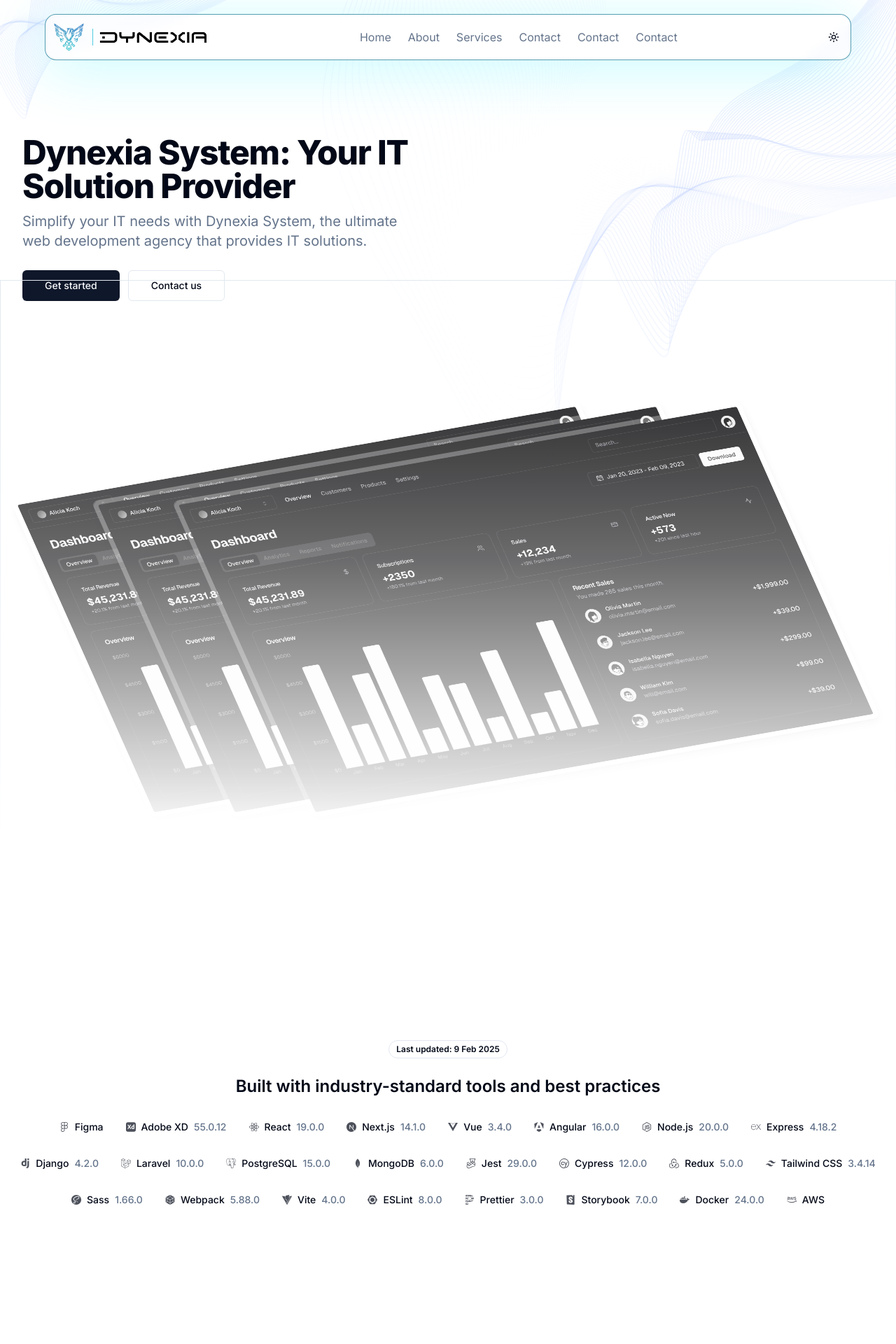
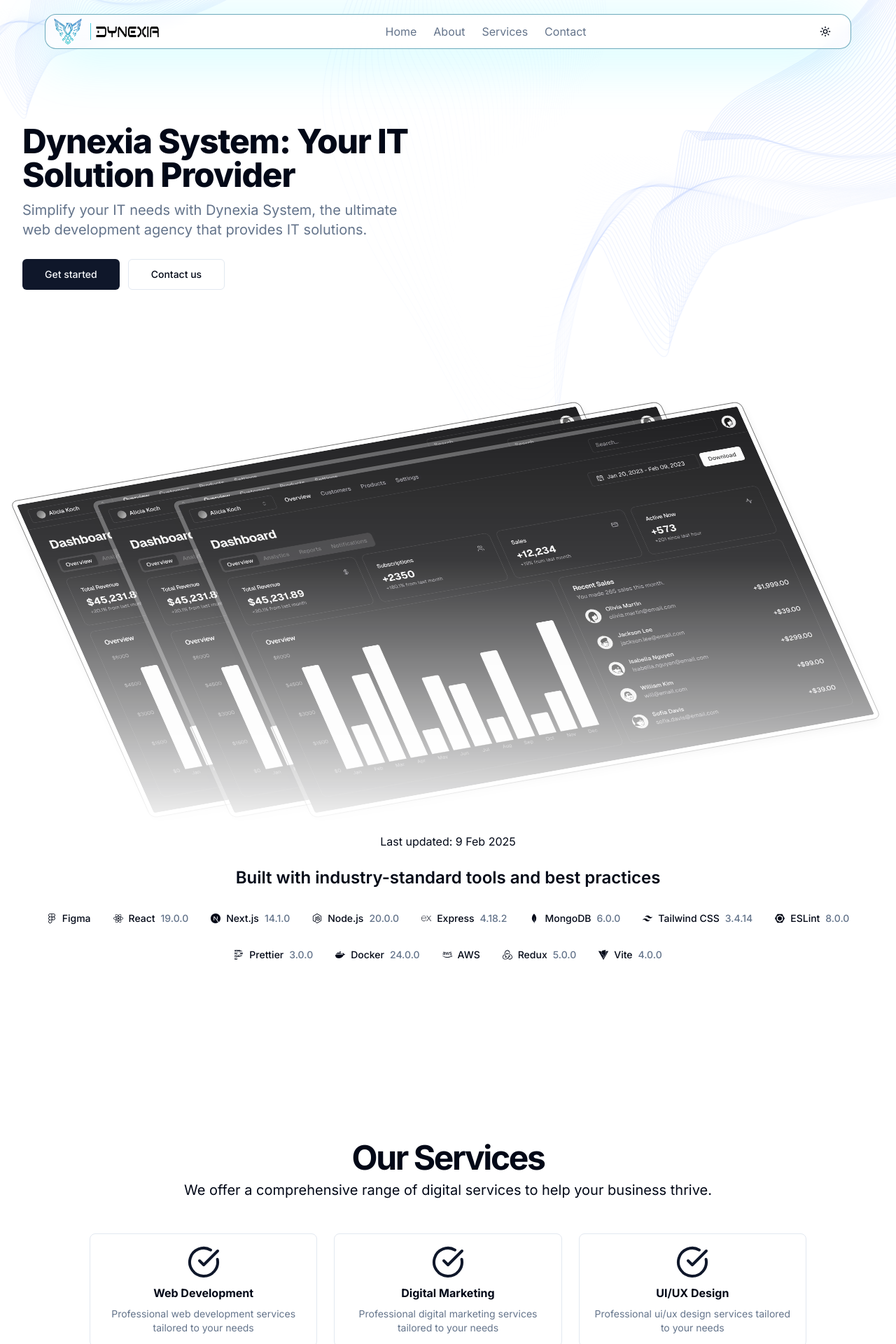
Before and after one commit to ShivamThakurXcode/Dynexia-System, a Next.js app: page / in a window 1280 px wide. Shown: the top 1920 px of the page at 70% size. Built offline with nearby package versions, Linux system fonts and the light colour scheme.

Commit message:
home page animation has been updated

```diff
--- a/components/navbar.tsx
+++ b/components/navbar.tsx
@@ -6,52 +6,60 @@ import { Menu } from "lucide-react";
 import Link from "next/link";
 import { useState } from "react";
 import { useTheme } from "next-themes";
+import Image from "next/image";
 
 export default function Navbar() {
   const [isOpen, setIsOpen] = useState(false);
   const { resolvedTheme } = useTheme();
 
+  const navLinks = [
+    { title: "Home", url: "/" },
+    { title: "About", url: "/about" },
+    { title: "Services", url: "/services" },
+    { title: "Contact", url: "/contact" },
+  ];
+
   return (
-    <header className="sticky  lg:max-w-screen-xl  w-[90%]  top-5 mx-auto z-50 px-1 border-cyan-700/70 shadow-[0px_12px_83px_0px_rgba(0,_238,_255,_0.23)]  border rounded-2xl bg-background/95 backdrop-blur supports-[backdrop-filter]:bg-background/60 shadow-glow">
-      <div className="container ml-1 pr-1 mr-1 pl-0 flex h-16 items-center justify-between">
-        <Link href="/" className="flex gap-2 items-center font-bold">
-          <img
-            className=" p-1 h-12"
+    <header className="sticky top-5 z-50 mx-auto  w-[90%] max-w-screen-xl rounded-2xl border border-cyan-700/60 bg-background/95 px-1 shadow-[0px_12px_83px_0px_rgba(0,_238,_255,_0.23)] backdrop-blur supports-[backdrop-filter]:bg-background/60">
+      <div className="container flex h-12  items-center justify-between px-3 pl-1">
+        {/* Logo */}
+        <Link href="/" className="flex h-[50%] items-center gap-2 font-bold">
+          <Image
+            className="p-1"
             src="/Dynexia-Pheonix.jpeg"
             alt="Dynexia Logo"
+            width={48}
+            height={48}
+            priority
           />
-          <img
-            className="h-[1.5rem] border-l border-cyan-500/70 pl-1"
+          <Image
+            className="h-full border-l border-cyan-500/70 pl-1"
             src={
               resolvedTheme === "light"
-                ? "logo-txt-light.jpeg"
-                : "logo-txt-dark.jpeg"
+                ? "/logo-txt-light.jpeg"
+                : "/logo-txt-dark.jpeg"
             }
-            alt="Dynexia Logo"
+            alt="Dynexia Logo Text"
+            width={100}
+            height={24}
+            priority
           />
         </Link>
+
+        {/* Navigation */}
         <nav
           className={`${
-            isOpen ? "absolute left-0 top-16 w-full bg-background" : "hidden"
-          } border-b md:border-none md:block ml-3   w-[75%] `}
+            isOpen
+              ? "absolute left-0 top-16 w-full bg-background border-b md:border-none"
+              : "hidden"
+          } md:block`}
         >
-          <ul
-            className={`container flex w-full justify-center items-center mx-auto   flex-col space-y-2 md:flex-row md:space-x-6 md:space-y-0 ${
-              isOpen ? "py-4" : ""
-            }`}
-          >
-            {[
-              ["Home", "/"],
-              ["About", "/about"],
-              ["Services", "/services"],
-              ["Contact", "/contact"],
-              ["Contact", "/contact"],
-              ["Contact", "/contact"],
-            ].map(([title, url]) => (
-              <li key={title} className="">
+          <ul className="container mx-auto flex flex-col space-y-2 md:flex-row md:space-x-6 md:space-y-0">
+            {navLinks.map(({ title, url }) => (
+              <li key={title}>
                 <Link
                   href={url}
-                  className="text-muted-foreground  transition-colors hover:text-primary"
+                  className="text-muted-foreground transition-colors hover:text-primary"
                   onClick={() => setIsOpen(false)}
                 >
                   {title}
@@ -60,6 +68,8 @@ export default function Navbar() {
             ))}
           </ul>
         </nav>
+
+        {/* Mobile Menu Button */}
         <Button
           className="md:hidden"
           variant="ghost"
@@ -69,8 +79,10 @@ export default function Navbar() {
           <Menu className="h-6 w-6 text-white" />
           <span className="sr-only">Toggle menu</span>
         </Button>
-        <div className="flex  space-x-4">
-          <ModeToggle></ModeToggle>
+
+        {/* Mode Toggle */}
+        <div className="flex space-x-4">
+          <ModeToggle />
         </div>
       </div>
     </header>
--- a/components/tool-section.tsx
+++ b/components/tool-section.tsx
@@ -1,179 +1,83 @@
-"use client"; // Add this line at the top to mark as a Client Component
+"use client";
 
 import { FaFigma, FaReact, FaNodeJs, FaDocker, FaAws } from "react-icons/fa";
 import {
-  SiAdobexd,
   SiNextdotjs,
-  SiVuedotjs,
-  SiAngular,
   SiExpress,
-  SiDjango,
-  SiLaravel,
-  SiPostgresql,
   SiMongodb,
-  SiJest,
-  SiCypress,
-  SiRedux,
   SiTailwindcss,
-  SiSass,
-  SiWebpack,
-  SiVite,
   SiEslint,
   SiPrettier,
-  SiStorybook,
+  SiRedux,
+  SiVite,
 } from "react-icons/si";
 
 export default function ToolsSection() {
   const tools = [
-    // Design & Collaboration
-    {
-      name: "Figma",
-      version: null,
-      icon: <FaFigma className="max-h-full max-w-full opacity-70" />,
-    },
-    {
-      name: "Adobe XD",
-      version: "55.0.12",
-      icon: <SiAdobexd className="max-h-full max-w-full opacity-70" />,
-    },
-
-    // Frontend
+    { name: "Figma", icon: <FaFigma className="icon-style" /> },
     {
       name: "React",
       version: "19.0.0",
-      icon: <FaReact className="max-h-full max-w-full opacity-70" />,
+      icon: <FaReact className="icon-style" />,
     },
     {
       name: "Next.js",
       version: "14.1.0",
-      icon: <SiNextdotjs className="max-h-full max-w-full opacity-70" />,
+      icon: <SiNextdotjs className="icon-style" />,
     },
-    {
-      name: "Vue",
-      version: "3.4.0",
-      icon: <SiVuedotjs className="max-h-full max-w-full opacity-70" />,
-    },
-    {
-      name: "Angular",
-      version: "16.0.0",
-      icon: <SiAngular className="max-h-full max-w-full opacity-70" />,
-    },
-
-    // Backend
     {
       name: "Node.js",
       version: "20.0.0",
-      icon: <FaNodeJs className="max-h-full max-w-full opacity-70" />,
+      icon: <FaNodeJs className="icon-style" />,
     },
     {
       name: "Express",
       version: "4.18.2",
-      icon: <SiExpress className="max-h-full max-w-full opacity-70" />,
-    },
-    {
-      name: "Django",
-      version: "4.2.0",
-      icon: <SiDjango className="max-h-full max-w-full opacity-70" />,
-    },
-    {
-      name: "Laravel",
-      version: "10.0.0",
-      icon: <SiLaravel className="max-h-full max-w-full opacity-70" />,
-    },
-
-    // Database
-    {
-      name: "PostgreSQL",
-      version: "15.0.0",
-      icon: <SiPostgresql className="max-h-full max-w-full opacity-70" />,
+      icon: <SiExpress className="icon-style" />,
     },
     {
       name: "MongoDB",
       version: "6.0.0",
-      icon: <SiMongodb className="max-h-full max-w-full opacity-70" />,
+      icon: <SiMongodb className="icon-style" />,
     },
-
-    // Testing
-    {
-      name: "Jest",
-      version: "29.0.0",
-      icon: <SiJest className="max-h-full max-w-full opacity-70" />,
-    },
-    {
-      name: "Cypress",
-      version: "12.0.0",
-      icon: <SiCypress className="max-h-full max-w-full opacity-70" />,
-    },
-
-    // State Management
-    {
-      name: "Redux",
-      version: "5.0.0",
-      icon: <SiRedux className="max-h-full max-w-full opacity-70" />,
-    },
-
-    // Styling
     {
       name: "Tailwind CSS",
       version: "3.4.14",
-      icon: <SiTailwindcss className="max-h-full max-w-full opacity-70" />,
-    },
-    {
-      name: "Sass",
-      version: "1.66.0",
-      icon: <SiSass className="max-h-full max-w-full opacity-70" />,
-    },
-
-    // Other
-    {
-      name: "Webpack",
-      version: "5.88.0",
-      icon: <SiWebpack className="max-h-full max-w-full opacity-70" />,
-    },
-    {
-      name: "Vite",
-      version: "4.0.0",
-      icon: <SiVite className="max-h-full max-w-full opacity-70" />,
+      icon: <SiTailwindcss className="icon-style" />,
     },
     {
       name: "ESLint",
       version: "8.0.0",
-      icon: <SiEslint className="max-h-full max-w-full opacity-70" />,
+      icon: <SiEslint className="icon-style" />,
     },
     {
       name: "Prettier",
       version: "3.0.0",
-      icon: <SiPrettier className="max-h-full max-w-full opacity-70" />,
-    },
-    {
-      name: "Storybook",
-      version: "7.0.0",
-      icon: <SiStorybook className="max-h-full max-w-full opacity-70" />,
+      icon: <SiPrettier className="icon-style" />,
     },
     {
       name: "Docker",
       version: "24.0.0",
-      icon: <FaDocker className="max-h-full max-w-full opacity-70" />,
+      icon: <FaDocker className="icon-style" />,
     },
+    { name: "AWS", icon: <FaAws className="icon-style" /> },
     {
-      name: "AWS",
-      version: null,
-      icon: <FaAws className="max-h-full max-w-full opacity-70" />,
+      name: "Redux",
+      version: "5.0.0",
+      icon: <SiRedux className="icon-style" />,
     },
+    { name: "Vite", version: "4.0.0", icon: <SiVite className="icon-style" /> },
   ];
 
   return (
     <section className="bg-background px-4 py-12 text-foreground sm:py-24 md:py-32">
       <div className="mx-auto flex max-w-container flex-col items-center gap-8 text-center">
         <div className="flex flex-col items-center gap-6">
-          <div className="inline-flex items-center gap-2 rounded-full border border-brand/30 px-2.5 py-1 text-xs font-semibold text-brand transition-colors focus:outline-none focus:ring-2 focus:ring-ring focus:ring-offset-2 dark:border-border/20">
-            Last updated: 9 Feb 2025
-          </div>
+          <div className="badge">Last updated: 9 Feb 2025</div>
           <h2 className="text-md font-semibold sm:text-2xl">
             Built with industry-standard tools and best practices
           </h2>
         </div>
-
         <div className="flex flex-wrap items-center justify-center gap-8">
           {tools.map((tool, index) => (
             <div
--- a/components/ui/HoverEffectCards.tsx
+++ b/components/ui/HoverEffectCards.tsx
@@ -22,7 +22,7 @@ const TiltedCard = ({
       transition={{ type: "spring", stiffness: 60, damping: 12 }}
       className="absolute border-5 rounded-md w-[80%] h-[8rem] sm:h-[12rem] md:h-[16rem] lg:h-[500px] cursor-pointer"
     >
-      <div className="absolute scale-95 -left-10 -top-10 border border-white/35 rounded-xl shadow-lg">
+      <div className="absolute scale-95 -left-10 -top-10 border border-black/80 rounded-xl shadow-lg">
         <img
           src={imageSrc}
           alt="Card"
@@ -42,15 +42,15 @@ export default function ScrollEffectCards() {
   const scale = useTransform(scrollY, [0, 300], [0.88, 1]);
 
   return (
-    <div className="w-full lg:h-full h-[100%] lg:min-h-screen">
+    <div className="w-full h-[65vh]">
       <div
         style={{
           WebkitMaskImage:
-            "linear-gradient(to bottom, rgba(0,0,0,1), rgba(0,0,0,0.6), rgba(0,0,0,0))",
+            "linear-gradient(to bottom, rgba(0,0,0,1), rgba(0,0,0,0.8), rgba(0,0,0,0))",
           maskImage:
-            "linear-gradient(to bottom, rgba(0,0,0,1), rgba(0,0,0,0.6), rgba(0,0,0,0))",
+            "linear-gradient(to bottom, rgba(0,0,0,1), rgba(0,0,0,0.8), rgba(0,0,0,0))",
         }}
-        className="flex absolute ml-0 top-[50%] w-[100vw] border overflow-visible lg:h-full pt-20 left-0 mx-auto justify-center items-center h-[50%]"
+        className="flex absolute ml-0 top-[50%] w-[100vw]  overflow-visible lg:h-full pt-20 left-0 mx-auto justify-center items-center h-[50%]"
       >
         <div className="relative overflow-visible md:scale-90 lg:w-[100%] w-[87%] h-full flex justify-center items-center">
           {[0, 1, 2].map((index) => (
```
